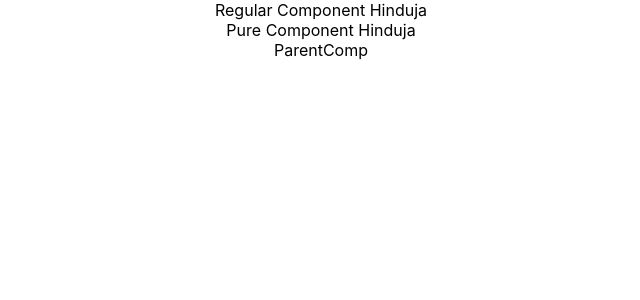
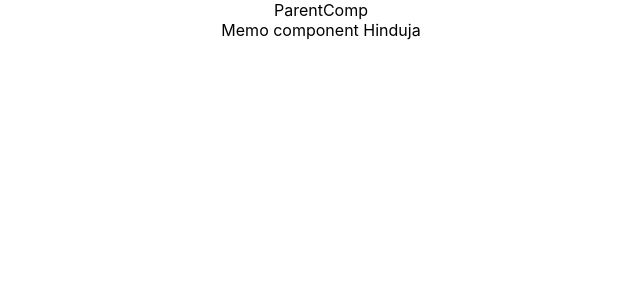
Before and after one commit to VelupulaHinduja/LearnReact, a React (Create React App) app: page / in a window 1280 px wide. Shown: the top 300 px of the page, without its empty margins (319-959 px from the left). Built offline with nearby package versions, Linux system fonts and the light colour scheme.

Commit message:
Used React.memo to avoid unnecessary renders in func components

```diff
--- /dev/null
+++ b/src/Components/MemoComp.js
@@ -0,0 +1,10 @@
+import React from 'react'
+
+function MemoComp({name}) {
+    console.log("Memo component")
+  return (
+    <div>Memo component {name}</div>
+  )
+}
+
+export default React.memo(MemoComp)
--- a/src/Components/ParentComp.js
+++ b/src/Components/ParentComp.js
@@ -1,8 +1,9 @@
-import React, { PureComponent } from "react";
+import React, { Component } from "react";
 import RegComp from "./RegComp";
 import PureComp from "./PureComp";
+import MemoComp from "./MemoComp";
 
-class ParentComp extends PureComponent {
+class ParentComp extends Component {
 	constructor(props) {
 		super(props);
 
@@ -17,12 +18,13 @@
 	}
 
 	render() {
-        console.log("==========Parent component=============")
+		console.log("==========Parent component=============");
 		return (
 			<>
-				<RegComp  name={this.state.name}/>
-				<PureComp name={this.state.name}/>
+				{/* <RegComp  name={this.state.name}/> */}
+				{/* <PureComp name={this.state.name}/> */}
 				<div>ParentComp</div>
+				<MemoComp name={this.state.name}/>
 			</>
 		);
 	}
```
